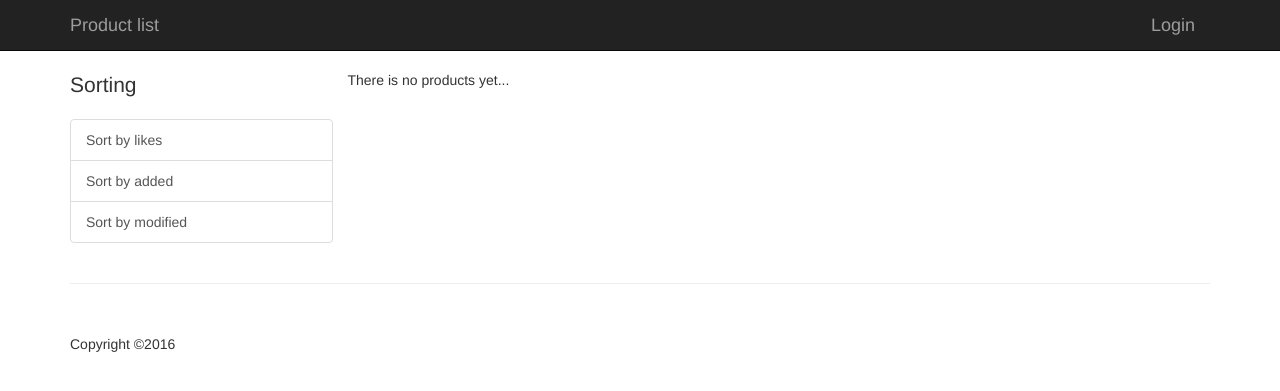
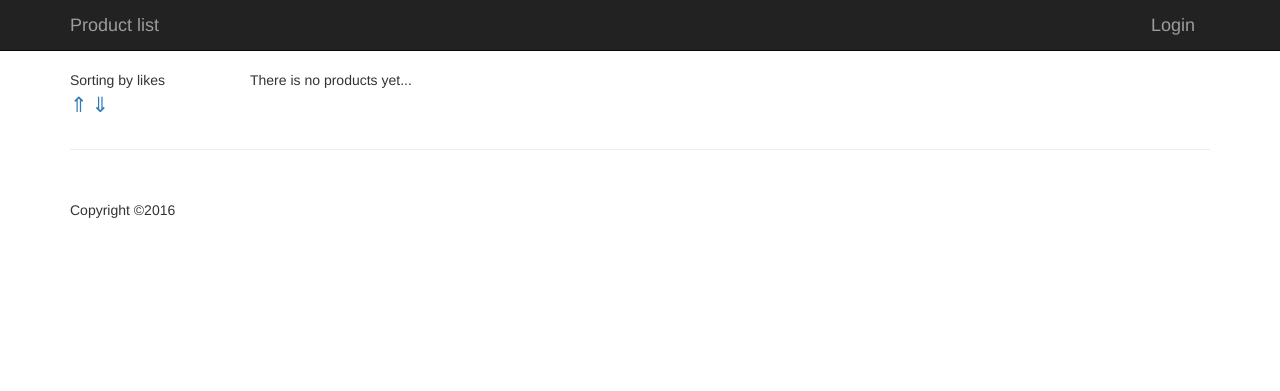
Before and after one commit to ollavrova/webapp, a Django app: template templates/product/index.html in a window 1280 px wide. Shown: the top 391 px of the page. Run offline with Django 3.2, Linux system fonts and the light colour scheme; the template is opened without the code that fills it, so the values that code supplies are empty; parts of the project's set-up code (start-up, migrations or seed data) failed here and were passed over.

Commit message:
added sort by likes

```diff
--- a/product/models.py
+++ b/product/models.py
@@ -13,6 +13,7 @@ class Product(models.Model):
     created_at = models.DateTimeField(auto_now_add=True)
     modified_at = models.DateTimeField()
     likes = models.ManyToManyField(User, related_name='likes')
+    like_amount = models.PositiveIntegerField(default=0)
 
     @property
     def total_likes(self):
@@ -22,12 +23,16 @@ class Product(models.Model):
         """
         return self.likes.count()
 
+    def set_like_amount(self):
+        self.like_amount = self.total_likes
+
     def __unicode__(self):
         return str(self.id)
 
     def save(self, *args, **kwargs):
         self.slug = slugify(self.name)
         self.modified_at = timezone.now()
+        self.like_amount = self.total_likes
         super(Product, self).save(*args, **kwargs)
 
 
--- a/templates/product/index.html
+++ b/templates/product/index.html
@@ -3,16 +3,15 @@
 {% block content %}
     <div class="row">
 
-        <div class="col-md-3">
-            <p class="lead">Sorting</p>
-
-            <div class="list-group">
-                <a href="#" class="list-group-item">Sort by likes</a>
-                <a href="#" class="list-group-item">Sort by added</a>
-                <a href="#" class="list-group-item">Sort by modified</a>
+        <div class="col-md-2">
+            <div>Sorting by likes
+                <p>
+                <strong> <a href="{% url 'product:products' %}?sort=like" class="form-group-item lead"> &uArr;</a></strong>
+                <strong> <a href="{% url 'product:products' %}?sort=-like" class="form-group-item lead"> &dArr;</a></strong>
+                </p>
             </div>
         </div>
-        <div class="col-md-9">
+        <div class="col-md-10">
             <div class="row">
     {% if products %}
                     {% for product in products %}
@@ -20,7 +19,7 @@
                             <div class="thumbnail">
                                 <div class="caption-full">
                                     <h4 class="pull-right">${{ product.price }}</h4>
-                                    <h4><a href="#">{{ product.name | truncatewords_html:4 }}</a>
+                                    <h4><a href="{% url 'product:product_view' product.slug %}">{{ product.name | truncatewords_html:4 }}</a>
                                     </h4>
 
                                     <p>{{ product.description | truncatewords_html:8 }}</p>
@@ -32,7 +31,6 @@
                                 </div>
                             </div>
                         </div>
-
                   {% endfor %}
                   <div class="pagination">
                     <span class="step-links">
```
Also changed, not shown: product/views.py (+20 -17 lines). Lines whose indentation alone changed are shown as unchanged.
